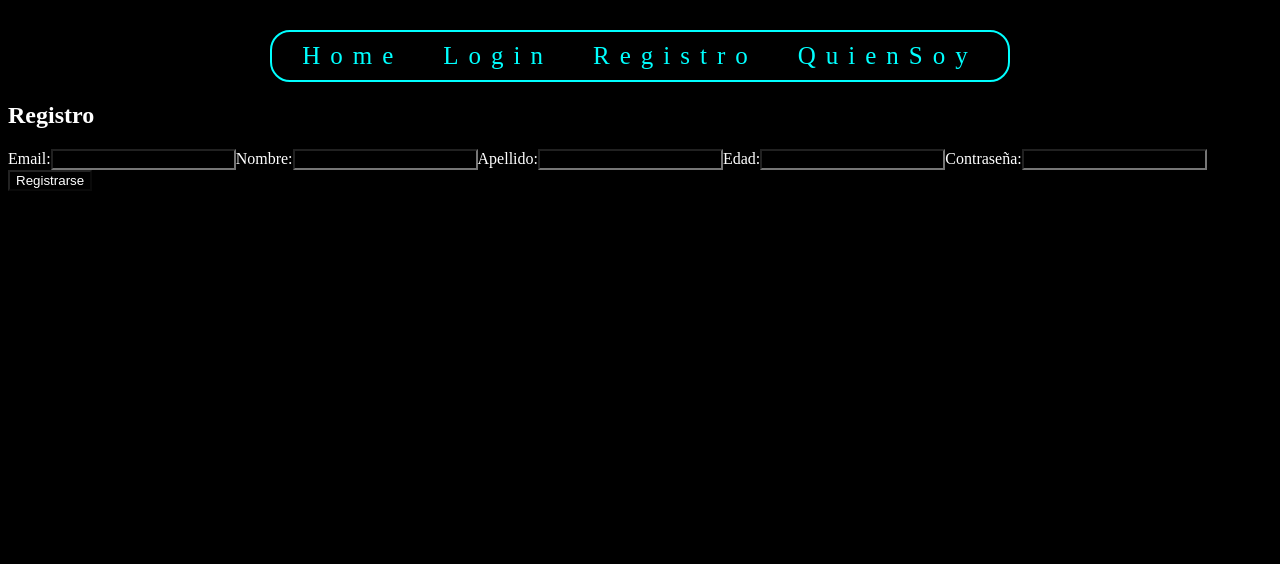
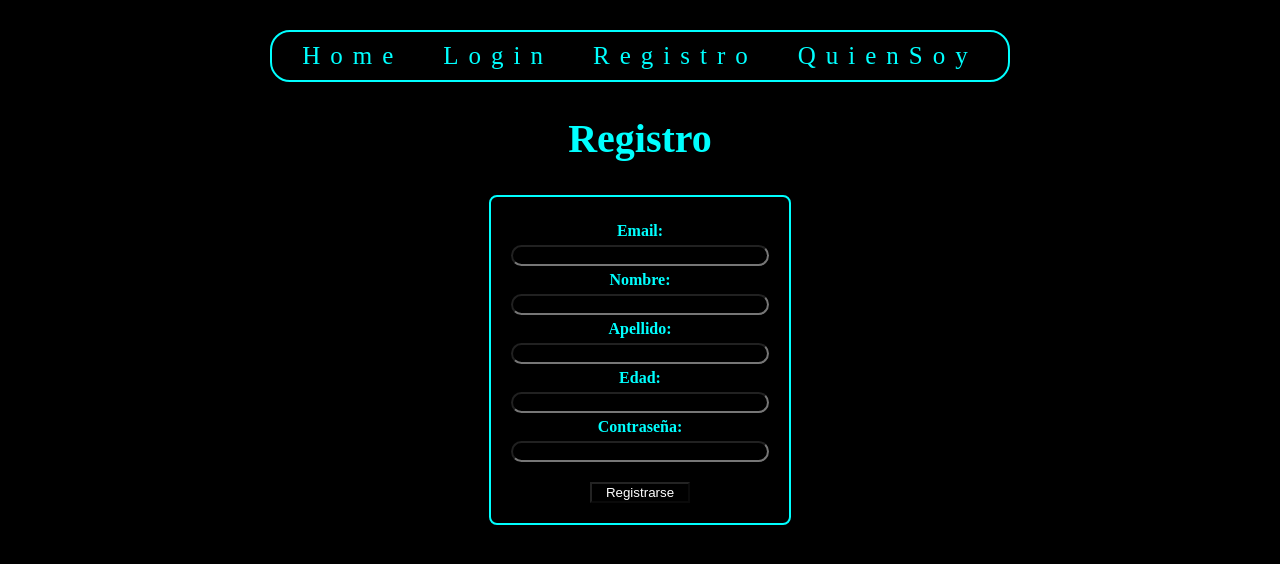
Before and after one commit to Luciano-F-Lopez/Proyecto_parcial, an Angular app: page /Registro in a window 1280 px wide. Shown: the top 564 px of the page. Built offline with nearby package versions, Linux system fonts and the light colour scheme.

Commit message:
segundo sprin resuelto

```diff
--- a/src/app/components/Bienvenida/home/home.css
+++ b/src/app/components/Bienvenida/home/home.css
@@ -0,0 +1,12 @@
+button{
+    margin-top: 20px;
+    width: 100px;
+    align-self: center;
+}
+
+button:hover{
+    color: black;
+    background:  #00FFFF;
+    border-radius: 8px;
+    cursor: pointer;
+}
--- a/src/app/components/Bienvenida/home/home.html
+++ b/src/app/components/Bienvenida/home/home.html
@@ -1 +1,19 @@
-<p>home works!</p>
+<div class="bienvenida">
+  <h1>Bienvenido a Sala de Juegos 🎮</h1>
+
+  <div *ngIf="!usuario">
+    <button  (click)="irALogin()">Iniciar sesión</button>
+    <button  (click)="irARegistro()">Registrarse</button>
+  </div>
+
+
+  <div *ngIf="usuario">
+    <p>Hola, <strong>{{ usuario.email }}</strong></p>
+    <button  (click)="logout()">Cerrar sesión</button>
+  </div>
+
+  <hr>
+
+  <h2>Juegos disponibles</h2>
+  <p>En proximos commits</p>
+</div>
--- a/src/app/components/Bienvenida/home/home.ts
+++ b/src/app/components/Bienvenida/home/home.ts
@@ -1,12 +1,52 @@
-import { Component } from '@angular/core';
+import { Component, OnInit, NgZone } from '@angular/core';
+import { Router } from '@angular/router';
+import { SupabaseService } from '../../../services/supabase';
+import { CommonModule } from '@angular/common';
+
 
 @Component({
   selector: 'app-home',
   standalone: true,
-  imports: [],
+  imports: [CommonModule],
   templateUrl: './home.html',
   styleUrl: './home.css'
 })
-export class Home {
+export class Home implements OnInit {
+    usuario: any = null; // Guardamos al usuario logueado (si existe)
+
+  constructor(
+    private supabaseService: SupabaseService,
+    private router: Router,
+    private ngZone: NgZone
+  ) {}
+
+  irALogin() {
+  this.router.navigate(['/Login']);
+}
+
+  irARegistro() {
+  this.router.navigate(['/Registro']);
+}
+
+  async ngOnInit() {
+    // Revisar si ya hay un usuario logueado
+    const { data } = await this.supabaseService.client.auth.getUser();
+    if (data.user) {
+      this.usuario = data.user;
+    }
+
+    // Escuchar cambios de sesión (login/logout)
+    this.supabaseService.client.auth.onAuthStateChange((_event, session) => {
+     this.ngZone.run(() => {
+        this.usuario = session?.user || null;
+      });
+    });
+  }
+
+  async logout() {
+    await this.supabaseService.client.auth.signOut();
+    this.usuario = null;
+    this.router.navigate(['/']); // volver a inicio
+  }
 
 }
--- a/src/app/components/login/login.css
+++ b/src/app/components/login/login.css
@@ -0,0 +1,48 @@
+h2{
+    text-align: center;
+    font-size: 40px;
+    color:#00FFFF ;
+}
+
+
+#div_formulario {
+    text-align: center;
+    justify-items: center;
+}
+
+
+#div_formulario form{
+    padding: 20px;
+    display: flex;
+    flex-direction:column;
+    text-align: center;
+    border: 2px solid #00FFFF;
+    border-radius: 8px;
+}
+
+#div_formulario label{
+    padding: 5px;
+    display: flex;
+    flex-direction:column;
+    color: #00FFFF;
+    font-weight: bold;
+}
+
+#div_formulario input{
+    width: 250px;
+    border-radius: 20px;
+}
+
+#boton_login{
+    margin-top: 20px;
+    width: 100px;
+    align-self: center;
+}
+
+#boton_login:hover{
+    color: black;
+    background:  #00FFFF;
+    border-radius: 8px;
+    cursor: pointer;
+
+}
--- a/src/app/components/login/login.html
+++ b/src/app/components/login/login.html
@@ -1,7 +1,7 @@
 <div class="login-container">
   <h2>Iniciar sesión</h2>
 
-
+<div id="div_formulario">
   <form [formGroup]="form" (ngSubmit)="login()">
     <div>
       <label for="email">Correo</label>
@@ -13,8 +13,9 @@
       <input id="password" type="password" formControlName="password" placeholder="Ingresa tu contraseña" />
     </div>
 
-    <button type="submit" [disabled]="form.invalid">Ingresar</button>
+    <button id="boton_login" type="submit" [disabled]="form.invalid">Ingresar</button>
   </form>
+</div>
 
   <!-- Mostrar error -->
   <p *ngIf="errorMessage" class="error">{{ errorMessage }}</p>
--- a/src/app/components/registro/registro.css
+++ b/src/app/components/registro/registro.css
@@ -0,0 +1,47 @@
+h2{
+    text-align: center;
+    font-size: 40px;
+    color:#00FFFF ;
+}
+
+
+#div_formulario {
+    text-align: center;
+    justify-items: center;
+}
+
+
+#div_formulario form{
+    padding: 20px;
+    display: flex;
+    flex-direction:column;
+    text-align: center;
+    border: 2px solid #00FFFF;
+    border-radius: 8px;
+}
+
+#div_formulario label{
+    padding: 5px;
+    display: flex;
+    flex-direction:column;
+    color: #00FFFF;
+    font-weight: bold;
+}
+
+#div_formulario input{
+    width: 250px;
+    border-radius: 20px;
+}
+
+#boton_registro{
+    margin-top: 20px;
+    width: 100px;
+    align-self: center;
+}
+
+#boton_registro:hover{
+    color: black;
+    background:  #00FFFF;
+    border-radius: 8px;
+    cursor: pointer;
+}
--- a/src/app/components/registro/registro.html
+++ b/src/app/components/registro/registro.html
@@ -1,5 +1,6 @@
 <h2>Registro</h2>
 
+<div id="div_formulario">
   <form [formGroup]="form" (ngSubmit)="onSubmit()">
     <label>Email:</label>
     <input type="email" formControlName="email" />
@@ -16,7 +17,8 @@
     <label>Contraseña:</label>
     <input type="password" formControlName="password" />
 
-  <button type="submit" [disabled]="form.invalid">Registrarse</button>
+    <button id="boton_registro" type="submit" [disabled]="form.invalid">Registrarse</button>
   </form>
+</div>
 
 <p *ngIf="errorMessage" style="color:red">{{ errorMessage }}</p>
```
Lines whose indentation alone changed are shown as unchanged.
